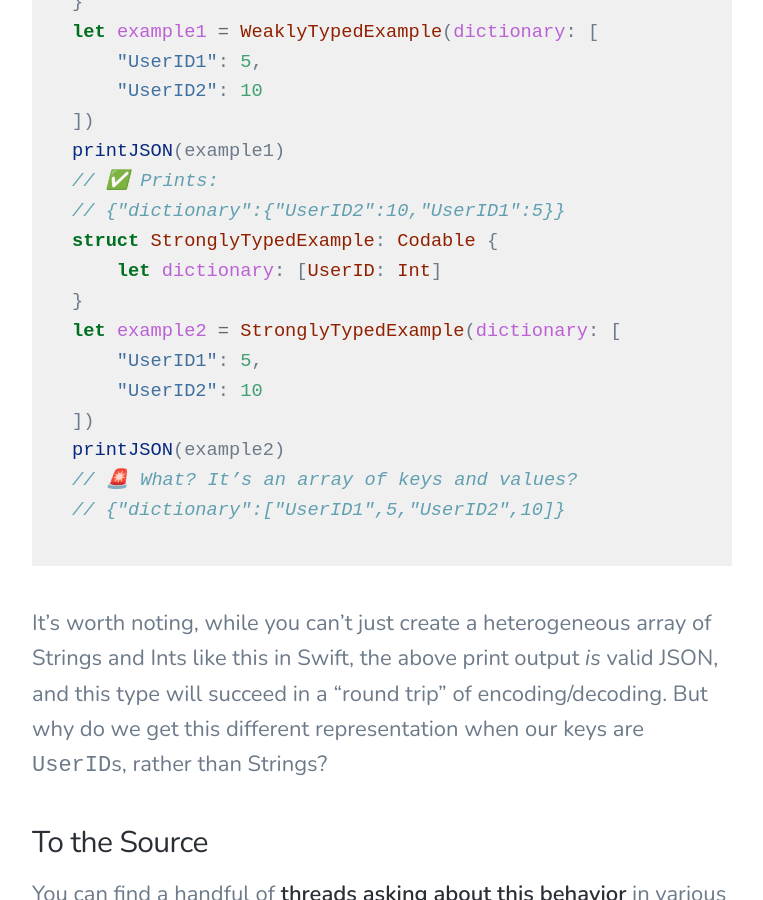
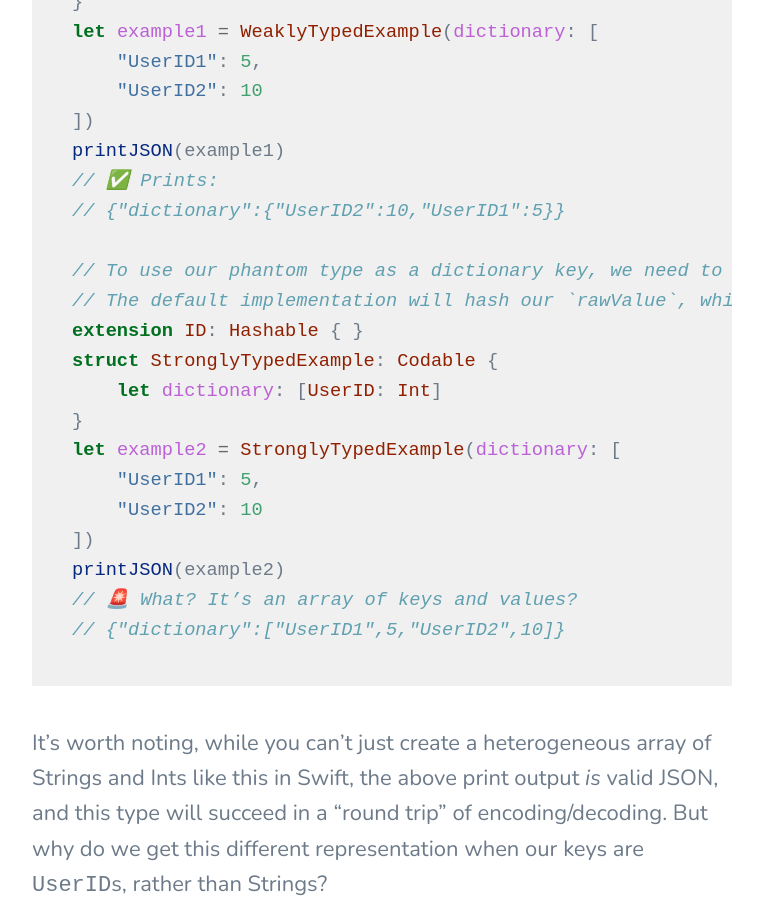
Before and after one commit to nevillco/nevillco.github.io, a Jekyll site: the page built from _posts/2023-10-20-swift-codable-and-custom-keyed-dictionaries.md, in a window 1280 px wide and 900 px high, scrolled down 6976 px. Shown: the whole window, without its empty margins (258-1021 px from the left). Built offline with Jekyll 4.4.1, drawn with Linux system fonts in a browser that asks for light colours; nearby versions of some CDN libraries.

Commit message:
Add conformance to Hashable.

```diff
--- a/_posts/2023-10-20-swift-codable-and-custom-keyed-dictionaries.md
+++ b/_posts/2023-10-20-swift-codable-and-custom-keyed-dictionaries.md
@@ -127,6 +127,10 @@ let example1 = WeaklyTypedExample(dictionary: [
 printJSON(example1)
 // ✅ Prints:
 // {"dictionary":{"UserID2":10,"UserID1":5}}
+
+// To use our phantom type as a dictionary key, we need to conform ID to Hashable.
+// The default implementation will hash our `rawValue`, which works fine here.
+extension ID: Hashable { }
 struct StronglyTypedExample: Codable {
     let dictionary: [UserID: Int]
 }
```
